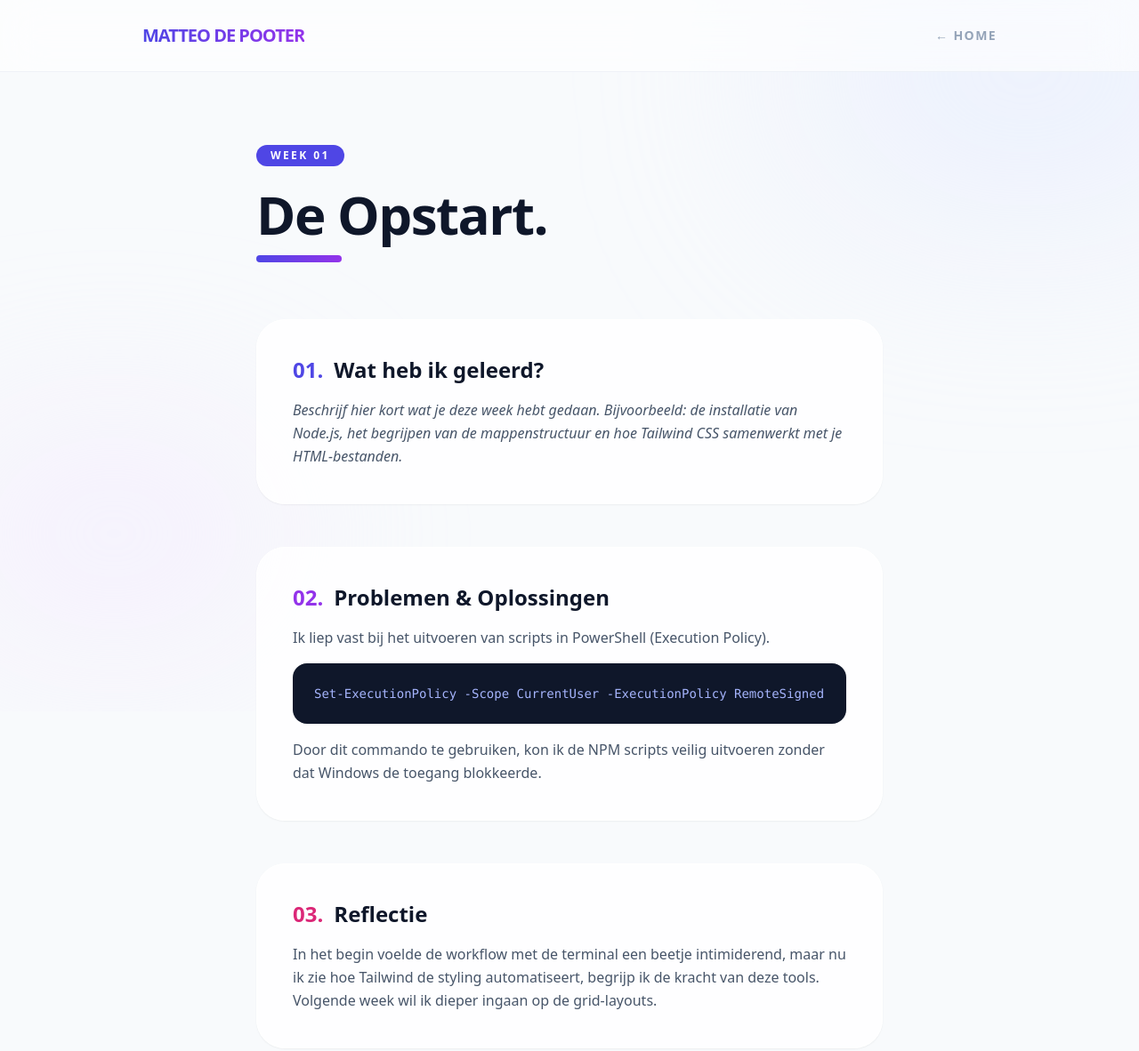
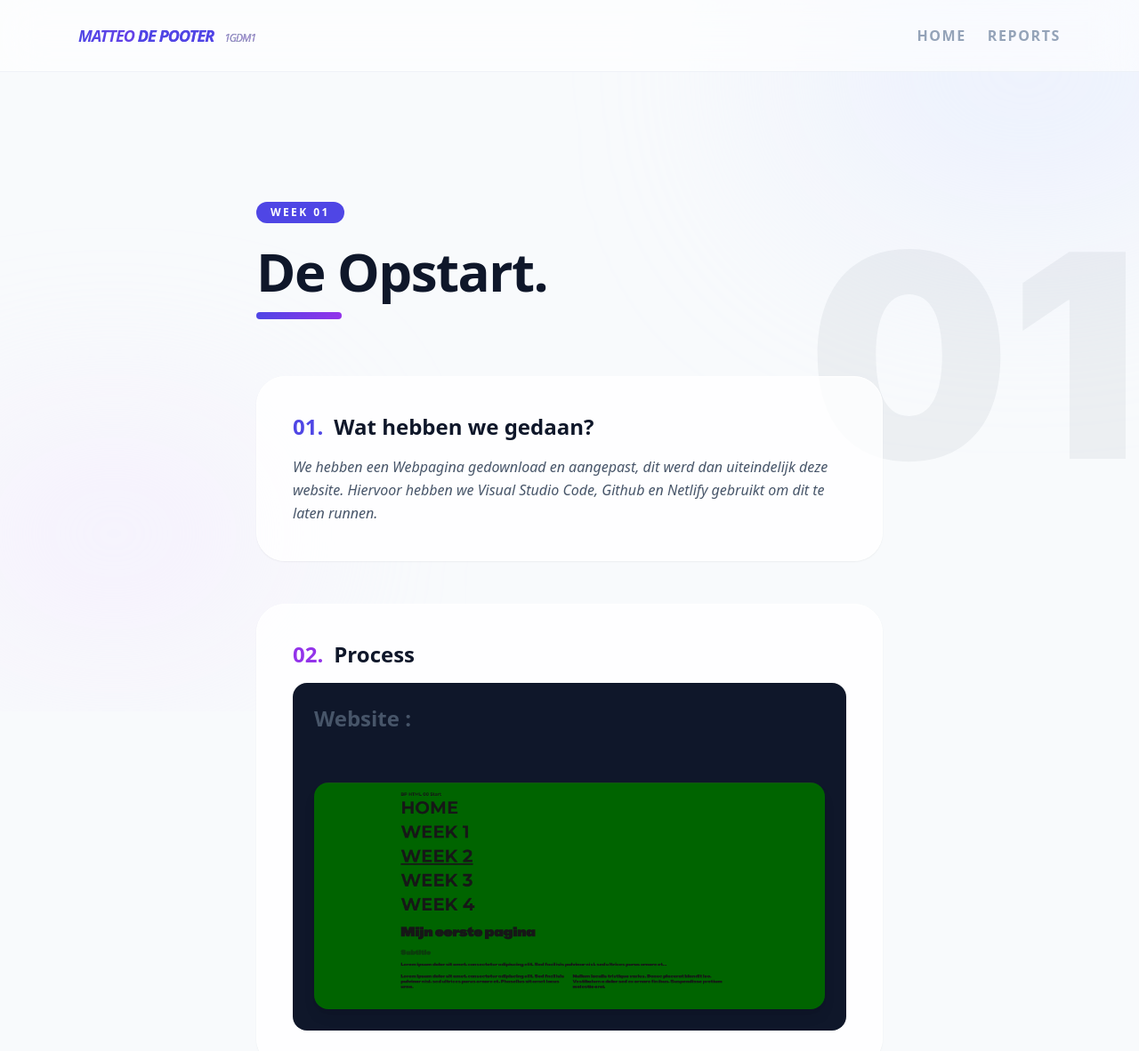
Before and after one commit to MatteoDePooter/Matteo-De-Pooter, a website: page Week1.html in a window 1280 px wide. Shown: the top 1182 px of the page at 89% size. Drawn offline with Linux system fonts and the light colour scheme.

Commit message:
Update Week1.html

```diff
--- a/Week1.html
+++ b/Week1.html
@@ -7,6 +7,39 @@
   <link href="dist/output.css" rel="stylesheet">
 </head>
 
+
+<style>
+  /* De container (header) moet relatief zijn om het nummer te positioneren */
+  header {
+    position: relative;
+    overflow: visible; /* Zorg dat het nummer eventueel buiten de header mag steken */
+  }
+
+  .bg-number {
+    position: fixed;
+    /* Kies 'right: 0' voor rechts of 'left: 0' voor links */
+    right: 0;
+    top: 50%;
+    transform: translateY(-50%);
+
+    font-size: 20rem; /* Pas dit getal aan voor de grootte */
+    font-weight: 900;
+    line-height: 1;
+
+    /* Kleur: heel licht grijs/blauw zodat het de tekst niet stoort */
+    color: rgba(30, 41, 59, 0.05);
+
+    z-index: -1; /* Achter de tekst */
+    pointer-events: none; /* Je kunt er 'doorheen' klikken */
+    user-select: none; /* Tekst is niet selecteerbaar */
+    font-family: 'Inter', sans-serif;
+  }
+
+  header{
+    z-index: -1;
+  }
+</style>
+
 <body class="bg-slate-50 text-slate-900 min-h-screen font-sans">
 
   <div class="fixed inset-0 -z-10 overflow-hidden">
@@ -14,20 +47,26 @@
     <div class="absolute bottom-[10%] -left-[5%] w-[30%] h-[30%] rounded-full bg-purple-100/50 blur-[100px]"></div>
   </div>
 
-  <nav class="sticky top-0 z-50 bg-white/60 backdrop-blur-xl border-b border-slate-200/50">
-    <div class="max-w-5xl mx-auto px-8 h-20 flex items-center justify-between">
-      <a href="index.html" class="text-xl font-black tracking-tighter bg-gradient-to-r from-indigo-600 to-purple-600 bg-clip-text text-transparent">
-        MATTEO DE POOTER
-      </a>
-      <div class="flex items-center gap-8 text-sm font-bold uppercase tracking-widest">
-        <a href="index.html" class="text-slate-400 hover:text-indigo-600 transition">← Home</a>
-      </div>
+   <nav class="sticky top-0 z-[100] bg-white/60 backdrop-blur-xl border-b border-slate-200/50">
+  <div class="max-w-6xl mx-auto px-6 md:px-8 h-20 flex items-center justify-between">
+    <a href="index.html" class="flex items-center">
+      <span class="text-lg md:text-xl font-black tracking-tighter bg-gradient-to-r from-indigo-600 to-purple-600 bg-clip-text text-transparent italic">
+        MATTEO <span class="text-indigo-600">DE POOTER</span> <span class="text-slate-400 font-light ml-2 not-italic text-xs md:text-sm">1GDM1</span>
+      </span>
+    </a>
+    <div class="flex items-center gap-6 md:gap-10 text-[10px] md:text-sm font-bold tracking-widest uppercase">
+      <a href="index.html" class="text-slate-400 hover:text-indigo-600 transition">Home</a>
+      <a href="reports.html" class="text-slate-400 hover:text-indigo-600 transition">Reports</a>
     </div>
-  </nav>
+  </div>
+</nav>
 
   <main class="max-w-3xl mx-auto px-8 py-20">
 
     <header class="mb-16">
+      <header class="mb-16">
+        <div class="text-indigo-600 bg-number">01</div>
+      </header>
       <div class="inline-block px-4 py-1 rounded-full bg-indigo-600 text-white text-xs font-bold uppercase tracking-[0.2em] mb-6">
         Week 01
       </div>
@@ -39,27 +78,24 @@
 
       <section class="bg-white/80 p-10 rounded-[2rem] border border-white shadow-sm">
         <h2 class="text-2xl font-bold mb-4 flex items-center gap-3">
-          <span class="text-indigo-600">01.</span> Wat heb ik geleerd?
+          <span class="text-indigo-600">01.</span> Wat hebben we gedaan?
         </h2>
         <p class="text-slate-600 leading-relaxed italic">
-          Beschrijf hier kort wat je deze week hebt gedaan. Bijvoorbeeld: de installatie van Node.js, het begrijpen van de mappenstructuur en hoe Tailwind CSS samenwerkt met je HTML-bestanden.
+          We hebben een Webpagina gedownload en aangepast, dit werd dan uiteindelijk deze website. Hiervoor hebben we Visual Studio Code, Github en Netlify gebruikt om dit te laten runnen.
         </p>
       </section>
 
       <section class="bg-white/80 p-10 rounded-[2rem] border border-white shadow-sm">
         <h2 class="text-2xl font-bold mb-4 flex items-center gap-3">
-          <span class="text-purple-600">02.</span> Problemen & Oplossingen
+          <span class="text-purple-600">02.</span> Process
         </h2>
         <div class="space-y-4 text-slate-600 leading-relaxed">
           <p>
-            Ik liep vast bij het uitvoeren van scripts in PowerShell (Execution Policy).
-          </p>
-          <div class="bg-slate-900 text-indigo-300 p-6 rounded-2xl font-mono text-sm">
-             Set-ExecutionPolicy -Scope CurrentUser -ExecutionPolicy RemoteSigned
+
+          <div class="bg-slate-900 p-6 rounded-2xl flex flex-col gap-10">
+            <h2 class="text-2xl font-bold mb-4 flex items-center gap-3">Website :</h2>
+            <img src="img/Week1.png" alt="Foto van Website Week 1" class="rounded-2xl shadow-lg">
           </div>
-          <p>
-            Door dit commando te gebruiken, kon ik de NPM scripts veilig uitvoeren zonder dat Windows de toegang blokkeerde.
-          </p>
         </div>
       </section>
 
@@ -68,7 +104,7 @@
           <span class="text-pink-600">03.</span> Reflectie
         </h2>
         <p class="text-slate-600 leading-relaxed">
-          In het begin voelde de workflow met de terminal een beetje intimiderend, maar nu ik zie hoe Tailwind de styling automatiseert, begrijp ik de kracht van deze tools. Volgende week wil ik dieper ingaan op de grid-layouts.
+         Ik kon misschien de lay-out wat aanpassen zodat het er wat strakker uit zag.
         </p>
       </section>
 
@@ -84,7 +120,7 @@
   </main>
 
   <footer class="py-12 text-center text-slate-400 text-xs font-bold uppercase tracking-widest">
-    <p>© Matteo De Pooter — 1GDM1 — <a href="https://github.com/MatteoDePooter/Matteo-De-Pooter" class="text-indigo-600 underline">GitHub</a></p>
+    <p>© Matteo De Pooter — 1GDM1 — <a target="_blank" href="https://github.com/MatteoDePooter/Matteo-De-Pooter" class="text-indigo-600 underline">GitHub</a></p>
   </footer>
 
 </body>
```
